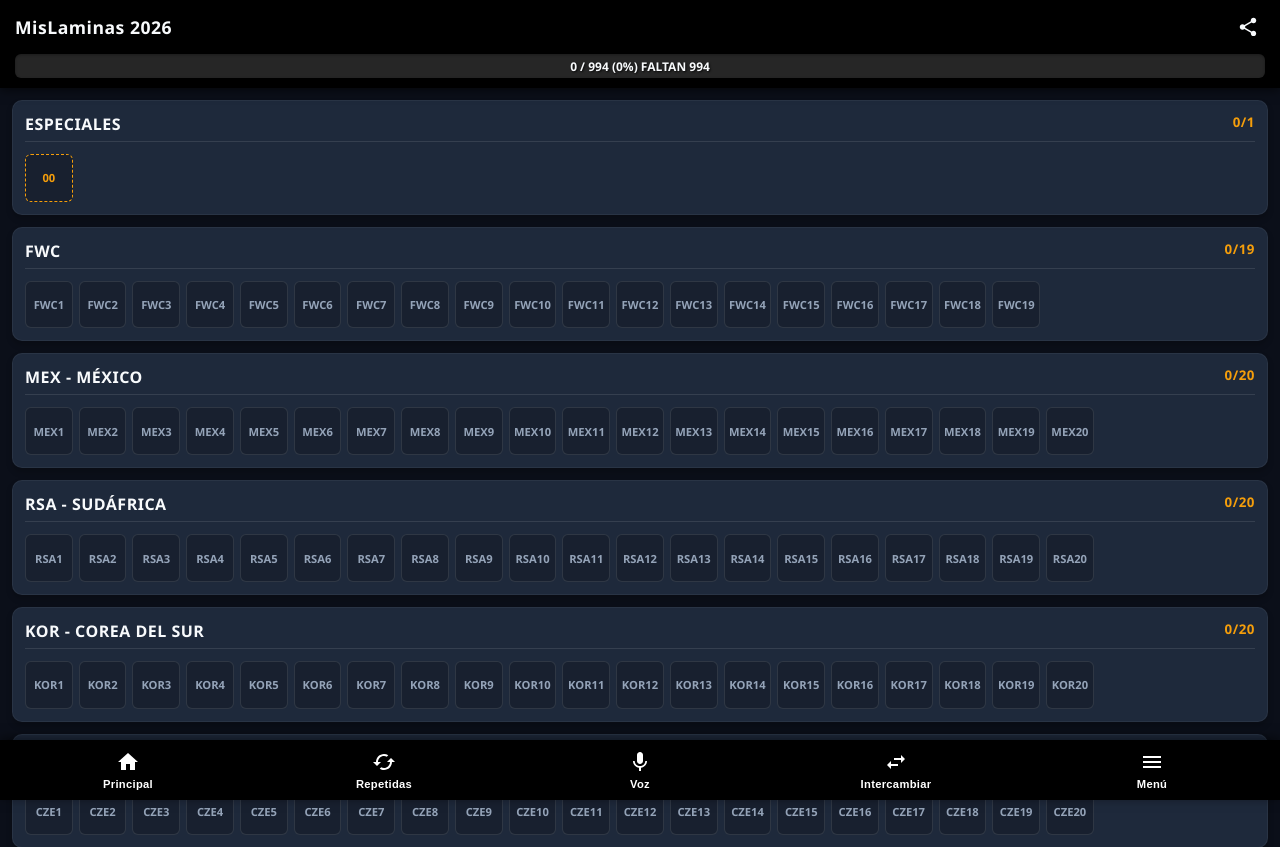
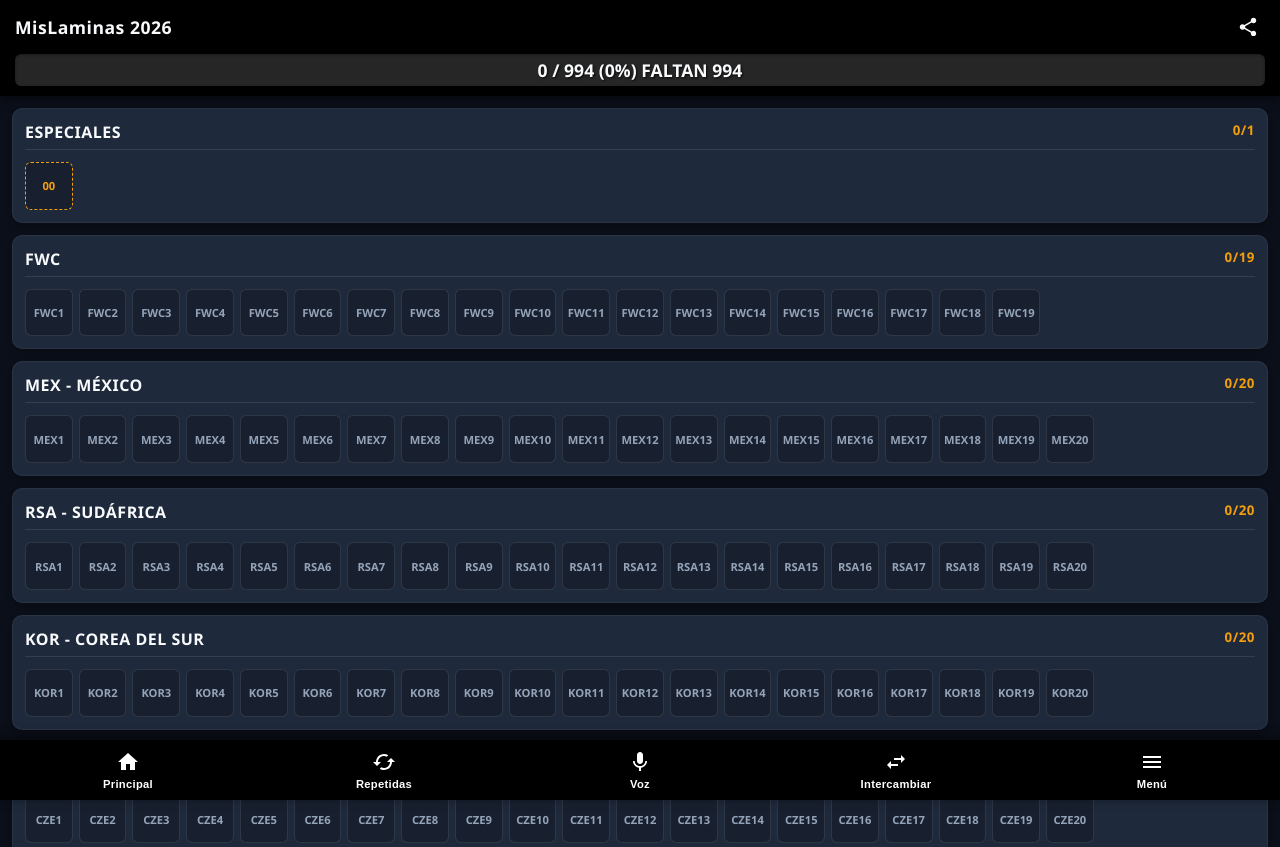
Before and after one commit to alejorc2022/mislaminas-web, a plain HTML site: page src/index.html in a window 1280 px wide. Shown: the top 847 px of the page. Drawn offline with Linux system fonts and the light colour scheme.

Commit message:
tamaño nuevo de la barra de progreso

```diff
--- a/src/style.css
+++ b/src/style.css
@@ -55,9 +55,9 @@ header h1 {
 /* Contenedor de progreso optimizado para el espacio restante */
 .progress-container {
     flex-grow: 1; /* Hace que la barra ocupe todo el ancho disponible */
-    background-color: rgba(255, 255, 255, 0.15); /* Fondo sutil para el modo oscuro */
+    background-color: rgba(255, 255, 255, 0.15); /* Mantenemos tu fondo original */
     border-radius: 6px;
-    height: 24px; /* Altura compacta ideal */
+    height: 32px; /* <-- CAMBIO: Altura ampliada de 24px a 32px para alojar la nueva fuente */
     position: relative;
     overflow: hidden;
     box-shadow: inset 0 1px 3px rgba(0, 0, 0, 0.3);
@@ -67,7 +67,7 @@ header h1 {
 #progress-bar {
     height: 100%;
     width: 0%;
-    background-color: var(--accent-gold);
+    background-color: var(--accent-gold); /* Mantenemos tu dorado original */
     transition: width 0.4s cubic-bezier(0.4, 0, 0.2, 1);
 }
 
@@ -80,9 +80,9 @@ header h1 {
     left: 50%;
     transform: translate(-50%, -50%);
     color: var(--text-white);
-    font-size: 0.75rem;
+    font-size: 1.1rem; /* <-- CAMBIO: Aumentado de 0.75rem a 1.1rem (Exactamente igual a .app-title) */
     font-weight: 700;
-    text-shadow: 1px 1px 2px rgba(0, 0, 0, 0.8); /* Sombra para que se lea perfectamente sobre el dorado o el azul */
+    text-shadow: 1px 1px 2px rgba(0, 0, 0, 0.8); /* Mantenemos la sombra para contraste */
     pointer-events: none; /* Evita interferencias con el tacto */
 }
 
```
